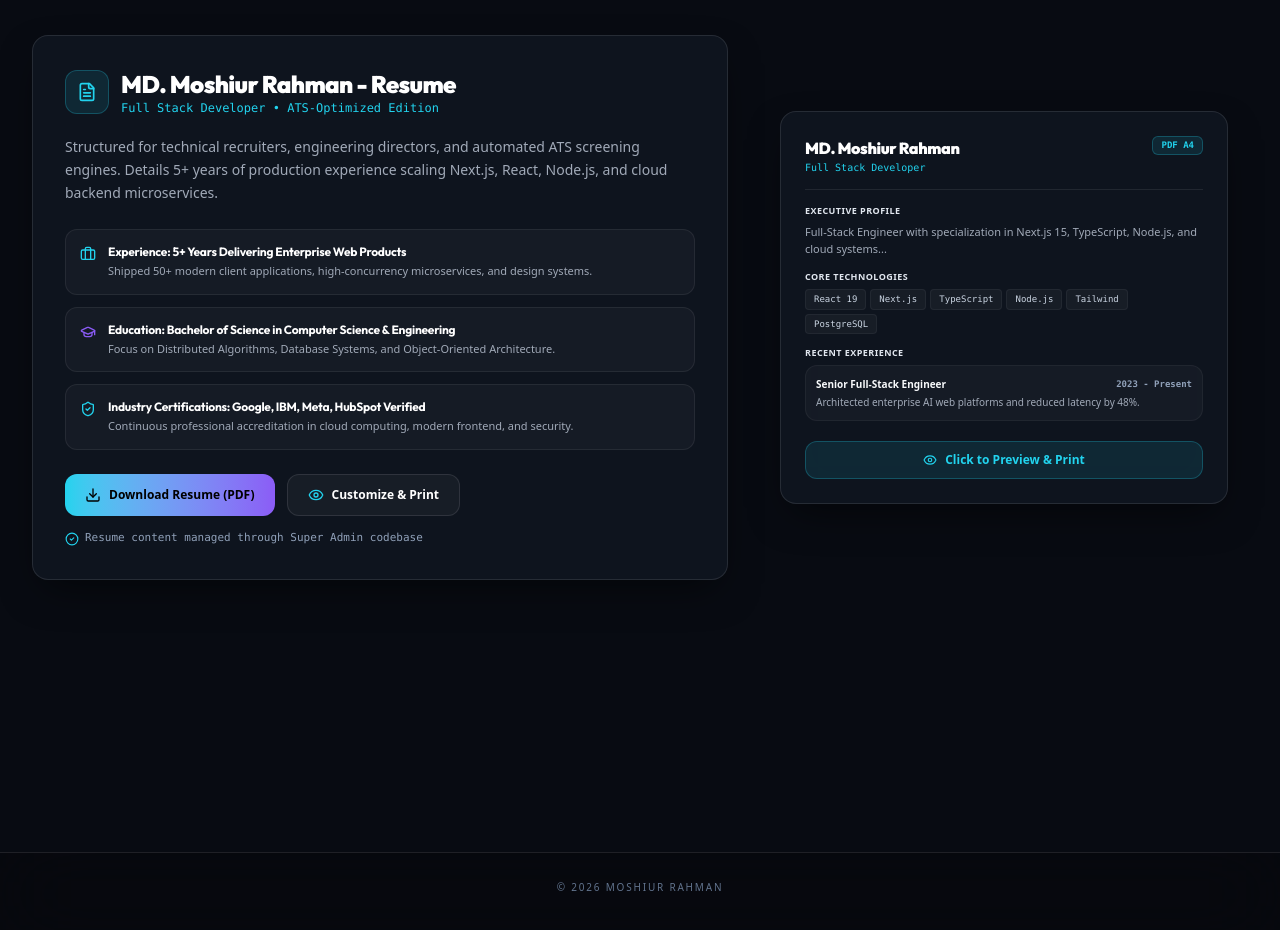
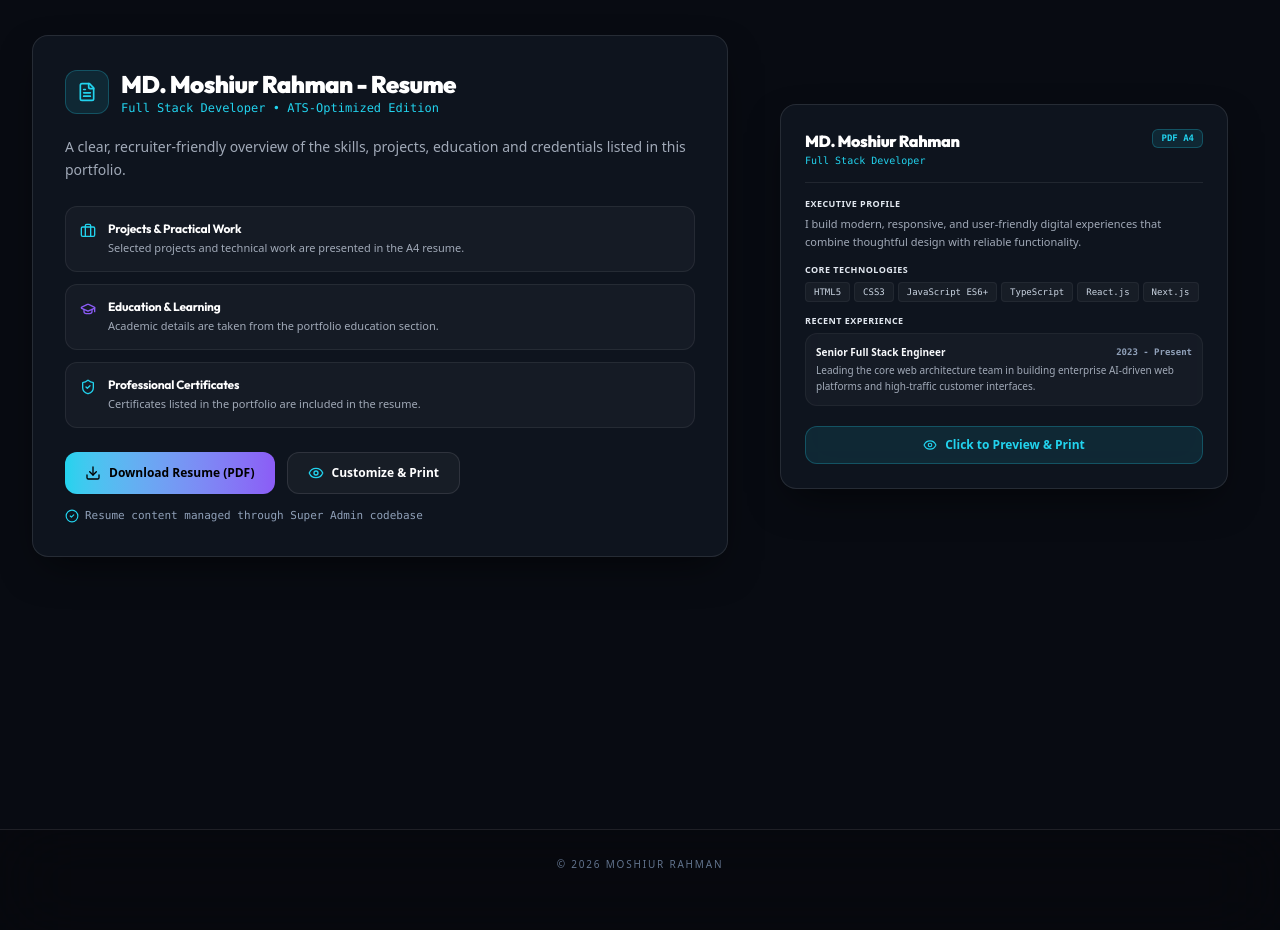
Before and after one commit to MRB13182/Portfolio, a React (Vite) app: page /certificates in a window 1280 px wide. Shown: the part 2040-2970 px from the top of the page. Built offline with nearby package versions, Linux system fonts and the light colour scheme; no server answers; the database is empty.

Commit message:
Align resume section copy with portfolio-managed resume data

```diff
--- a/src/components/sections/ResumeSection.tsx
+++ b/src/components/sections/ResumeSection.tsx
@@ -100,7 +100,7 @@ export const ResumeSection: React.FC<ResumeSectionProps> = ({ onOpenResumeDownlo
                 <p className={`text-xs sm:text-sm leading-relaxed mb-6 ${
                   isDark ? 'text-[#A1AAB8]' : 'text-slate-600'
                 }`}>
-                  Structured for technical recruiters, engineering directors, and automated ATS screening engines. Details 5+ years of production experience scaling Next.js, React, Node.js, and cloud backend microservices.
+                  A clear, recruiter-friendly overview of the skills, projects, education and credentials listed in this portfolio.
                 </p>
 
                 {/* Key Resume Highlights */}
@@ -111,10 +111,10 @@ export const ResumeSection: React.FC<ResumeSectionProps> = ({ onOpenResumeDownlo
                     <Briefcase className="w-4 h-4 text-[#22D3EE] shrink-0 mt-0.5" />
                     <div>
                       <h4 className={`text-xs font-bold ${isDark ? 'text-white' : 'text-slate-900'}`}>
-                        Experience: 5+ Years Delivering Enterprise Web Products
+                        Projects & Practical Work
                       </h4>
                       <p className={`text-[11px] leading-relaxed mt-0.5 ${isDark ? 'text-[#A1AAB8]' : 'text-slate-500'}`}>
-                        Shipped 50+ modern client applications, high-concurrency microservices, and design systems.
+                        Selected projects and technical work are presented in the A4 resume.
                       </p>
                     </div>
                   </div>
@@ -125,10 +125,10 @@ export const ResumeSection: React.FC<ResumeSectionProps> = ({ onOpenResumeDownlo
                     <GraduationCap className="w-4 h-4 text-[#8B5CF6] shrink-0 mt-0.5" />
                     <div>
                       <h4 className={`text-xs font-bold ${isDark ? 'text-white' : 'text-slate-900'}`}>
-                        Education: Bachelor of Science in Computer Science &amp; Engineering
+                        Education & Learning
                       </h4>
                       <p className={`text-[11px] leading-relaxed mt-0.5 ${isDark ? 'text-[#A1AAB8]' : 'text-slate-500'}`}>
-                        Focus on Distributed Algorithms, Database Systems, and Object-Oriented Architecture.
+                        Academic details are taken from the portfolio education section.
                       </p>
                     </div>
                   </div>
@@ -139,10 +139,10 @@ export const ResumeSection: React.FC<ResumeSectionProps> = ({ onOpenResumeDownlo
                     <ShieldCheck className="w-4 h-4 text-[#22D3EE] shrink-0 mt-0.5" />
                     <div>
                       <h4 className={`text-xs font-bold ${isDark ? 'text-white' : 'text-slate-900'}`}>
-                        Industry Certifications: Google, IBM, Meta, HubSpot Verified
+                        Professional Certificates
                       </h4>
                       <p className={`text-[11px] leading-relaxed mt-0.5 ${isDark ? 'text-[#A1AAB8]' : 'text-slate-500'}`}>
-                        Continuous professional accreditation in cloud computing, modern frontend, and security.
+                        Certificates listed in the portfolio are included in the resume.
                       </p>
                     </div>
                   </div>
@@ -219,7 +219,7 @@ export const ResumeSection: React.FC<ResumeSectionProps> = ({ onOpenResumeDownlo
                     Executive Profile
                   </div>
                   <p className={isDark ? 'text-[#A1AAB8]' : 'text-slate-600'}>
-                    Full-Stack Engineer with specialization in Next.js 15, TypeScript, Node.js, and cloud systems...
+                    {portfolioConfig.personal.bio}
                   </p>
                 </div>
 
@@ -230,7 +230,7 @@ export const ResumeSection: React.FC<ResumeSectionProps> = ({ onOpenResumeDownlo
                     Core Technologies
                   </div>
                   <div className="flex flex-wrap gap-1">
-                    {['React 19', 'Next.js', 'TypeScript', 'Node.js', 'Tailwind', 'PostgreSQL'].map((t) => (
+                    {portfolioConfig.skills.slice(0, 6).map((skill) => skill.name).map((t) => (
                       <span key={t} className={`px-2 py-0.5 rounded text-[9px] font-mono ${
                         isDark ? 'bg-white/[0.04] text-slate-300 border border-white/5' : 'bg-slate-100 text-slate-700 border border-slate-200'
                       }`}>
@@ -248,11 +248,11 @@ export const ResumeSection: React.FC<ResumeSectionProps> = ({ onOpenResumeDownlo
                   </div>
                   <div className={`p-2.5 rounded-xl border ${isDark ? 'bg-white/[0.03] border-white/5' : 'bg-slate-50 border-slate-200'}`}>
                     <div className="flex items-center justify-between font-semibold text-[10px]">
-                      <span>Senior Full-Stack Engineer</span>
-                      <span className="font-mono text-slate-400 text-[9px]">2023 - Present</span>
+                      <span>{portfolioConfig.experience[0]?.position || 'Selected portfolio work'}</span>
+                      <span className="font-mono text-slate-400 text-[9px]">{portfolioConfig.experience[0]?.duration || ''}</span>
                     </div>
                     <p className={`text-[10px] mt-0.5 ${isDark ? 'text-[#A1AAB8]' : 'text-slate-500'}`}>
-                      Architected enterprise AI web platforms and reduced latency by 48%.
+                      {portfolioConfig.experience[0]?.description || portfolioConfig.personal.extendedBio}
                     </p>
                   </div>
                 </div>
```
